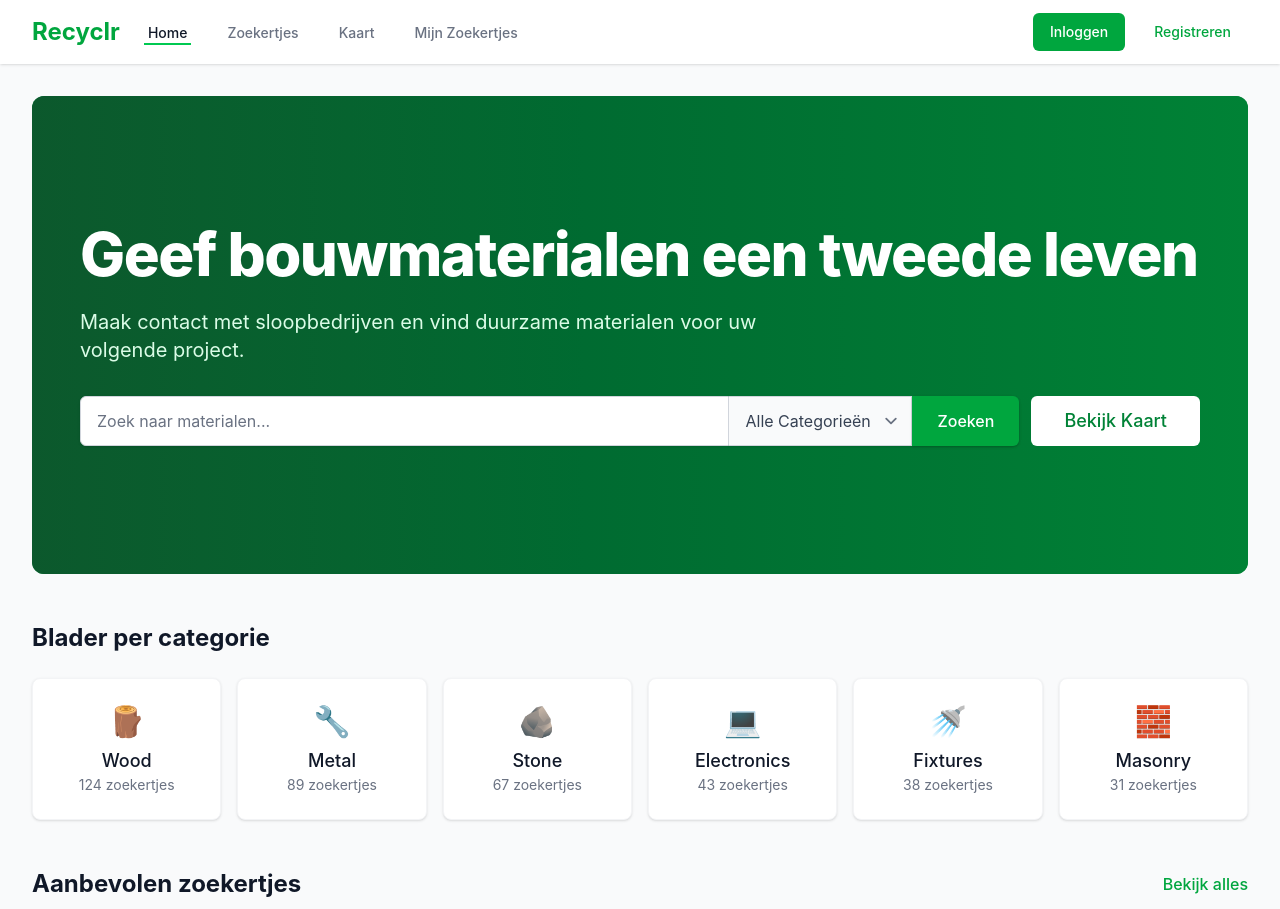
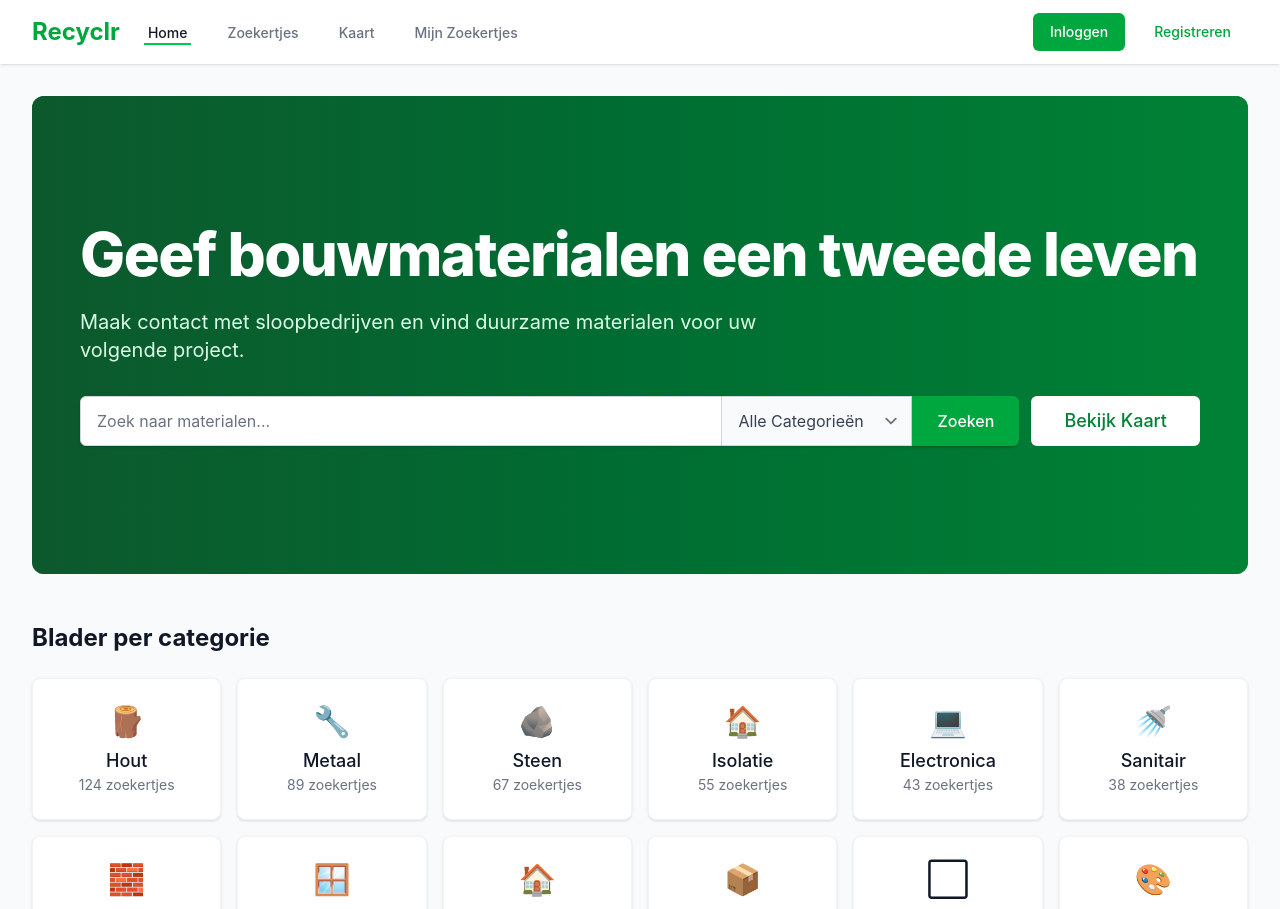
Before and after one commit to recyclr/poc, a SvelteKit app: page / in a window 1280 px wide. Shown: the top 909 px of the page. Built offline with nearby package versions, Linux system fonts and the light colour scheme.

Commit message:
chore: added more categories

```diff
--- a/src/lib/assets/data/categories.js
+++ b/src/lib/assets/data/categories.js
@@ -2,9 +2,15 @@ const categories = [
 	{ name: 'Hout', icon: '🪵', count: 124 },
 	{ name: 'Metaal', icon: '🔧', count: 89 },
 	{ name: 'Steen', icon: '🪨', count: 67 },
+	{ name: 'Isolatie', icon: '🏠', count: 55 },
 	{ name: 'Electronica', icon: '💻', count: 43 },
-	{ name: 'Installaties', icon: '🚿', count: 38 },
-	{ name: 'Metselwerk', icon: '🧱', count: 31 }
+	{ name: 'Sanitair', icon: '🚿', count: 38 },
+	{ name: 'Metselwerk', icon: '🧱', count: 31 },
+	{ name: 'Glas', icon: '🪟', count: 28 },
+	{ name: 'Dakbedekking', icon: '🏠', count: 25 },
+	{ name: 'Kunststof', icon: '📦', count: 22 },
+	{ name: 'Gips', icon: '⬜', count: 20 },
+	{ name: 'Verf', icon: '🎨', count: 18 }
 ];
 
 export default categories;
--- a/src/routes/+page.svelte
+++ b/src/routes/+page.svelte
@@ -1,59 +1,7 @@
 <script>
 	import { onMount } from 'svelte';
-
-	// Fake data for demonstration
-	let featuredListings = [
-		{
-			id: 1,
-			title: 'Reclaimed Oak Beams',
-			category: 'Wood',
-			price: 1200,
-			description: '10 solid oak beams from 19th century warehouse, excellent condition',
-			imageUrl: '/api/placeholder/400/300',
-			address: '123 Main St, Portland, OR',
-			distance: '2.3 km'
-		},
-		{
-			id: 2,
-			title: 'Vintage Brick Collection',
-			category: 'Masonry',
-			price: 850,
-			description: '400 red clay bricks from demolished factory building',
-			imageUrl: '/api/placeholder/400/300',
-			address: '456 Pine Ave, Portland, OR',
-			distance: '4.1 km'
-		},
-		{
-			id: 3,
-			title: 'Server Racks (x5)',
-			category: 'Electronics',
-			price: 2000,
-			description: 'Five 42U server racks, good condition, all mounting hardware included',
-			imageUrl: '/api/placeholder/400/300',
-			address: '789 Tech Blvd, Portland, OR',
-			distance: '6.8 km'
-		},
-		{
-			id: 4,
-			title: 'Granite Countertops',
-			category: 'Stone',
-			price: 1500,
-			description: 'Premium black granite countertops from office renovation',
-			imageUrl: '/api/placeholder/400/300',
-			address: '101 Market St, Portland, OR',
-			distance: '3.5 km'
-		}
-	];
-
-	let categories = [
-		{ name: 'Wood', icon: '🪵', count: 124 },
-		{ name: 'Metal', icon: '🔧', count: 89 },
-		{ name: 'Stone', icon: '🪨', count: 67 },
-		{ name: 'Electronics', icon: '💻', count: 43 },
-		{ name: 'Fixtures', icon: '🚿', count: 38 },
-		{ name: 'Masonry', icon: '🧱', count: 31 }
-	];
-
+	import categories from '$lib/assets/data/categories.js';
+	import listings from '$lib/assets/data/listings.js';
 	let searchTerm = '';
 	let selectedCategory = '';
 
@@ -145,7 +93,7 @@
 		</div>
 
 		<div class="grid grid-cols-1 gap-6 sm:grid-cols-2 lg:grid-cols-4">
-			{#each featuredListings as listing}
+			{#each listings as listing}
 				<div
 					class="overflow-hidden rounded-lg border border-gray-100 bg-white shadow transition-shadow duration-200 hover:shadow-md"
 				>
```
